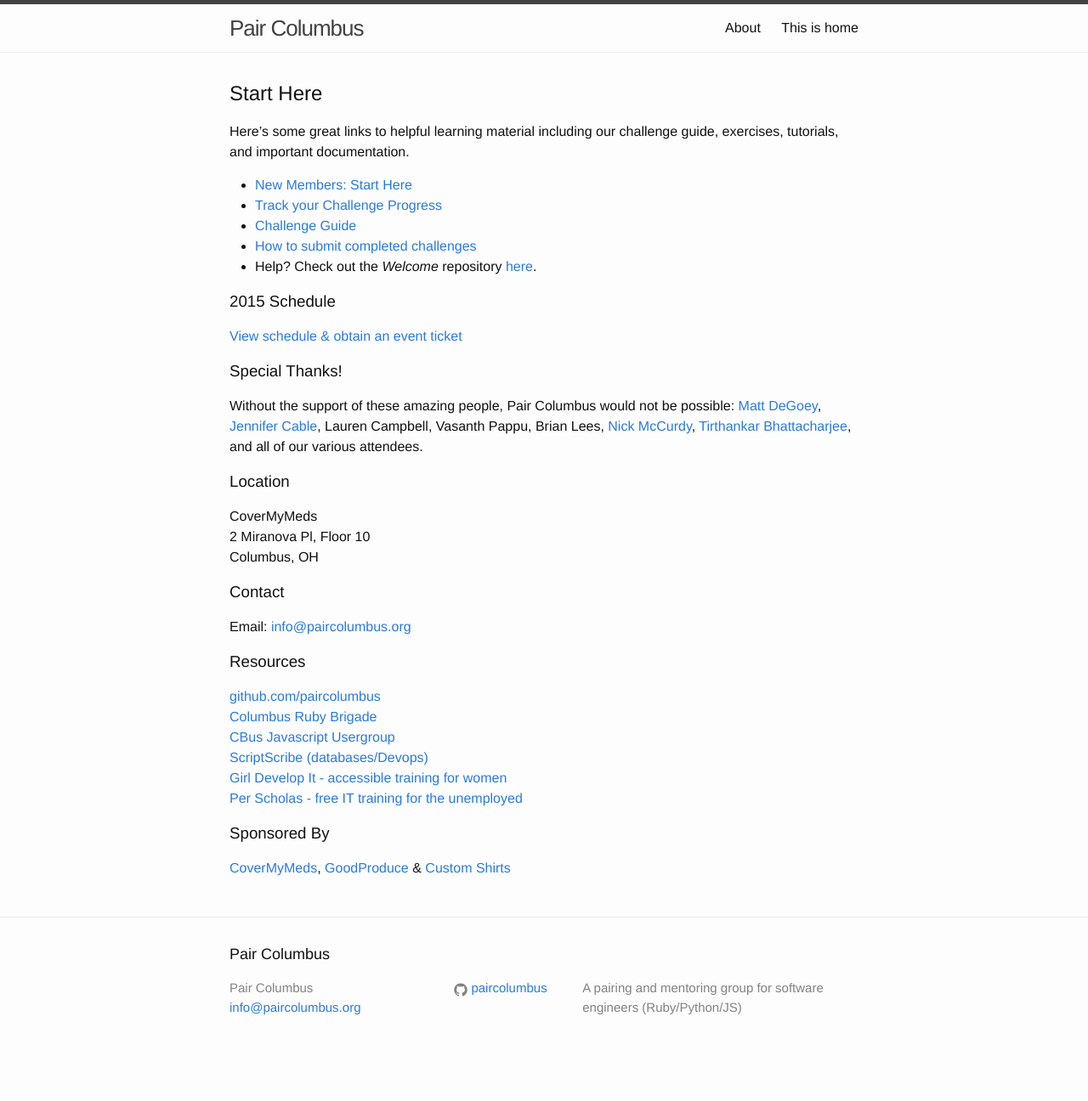
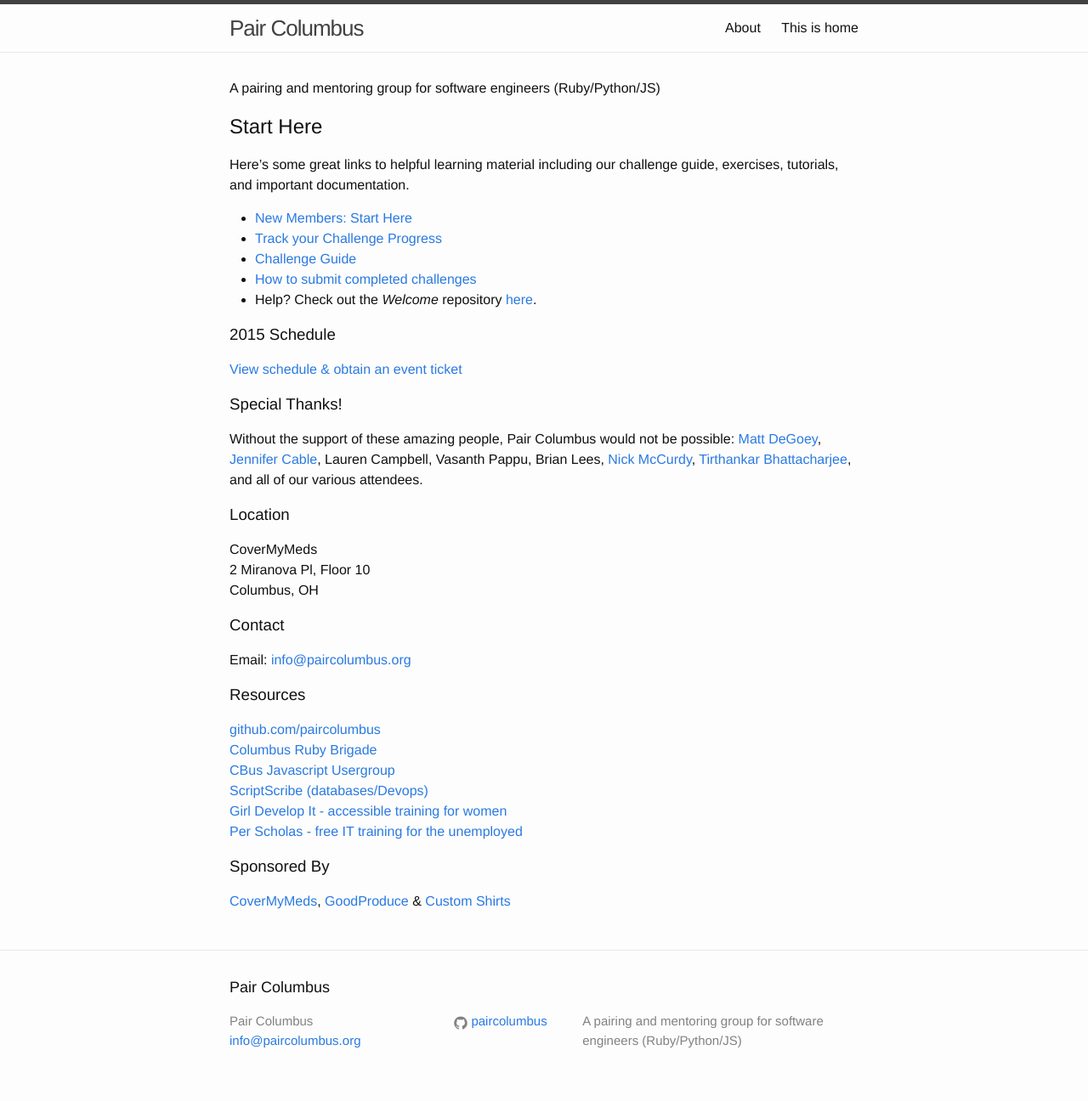
Before and after one commit to paircolumbus/paircolumbus.github.io, a Jekyll site: the page built from index.md, in a window 1280 px wide. Shown: the whole page at 85% size. Built offline with Jekyll 4.4.1, drawn with Linux system fonts in a browser that asks for light colours; before the commit the page ends 1257 px from its top, so only the background shows below that.

Commit message:
Copy the site description to the top of the home page

```diff
--- a/index.md
+++ b/index.md
@@ -1,6 +1,8 @@
 ---
 layout: default
 ---
+
+{{ site.description }}
 
 ## Start Here
 Here's some great links to helpful learning material including our challenge guide, exercises, tutorials, and important documentation.
```
